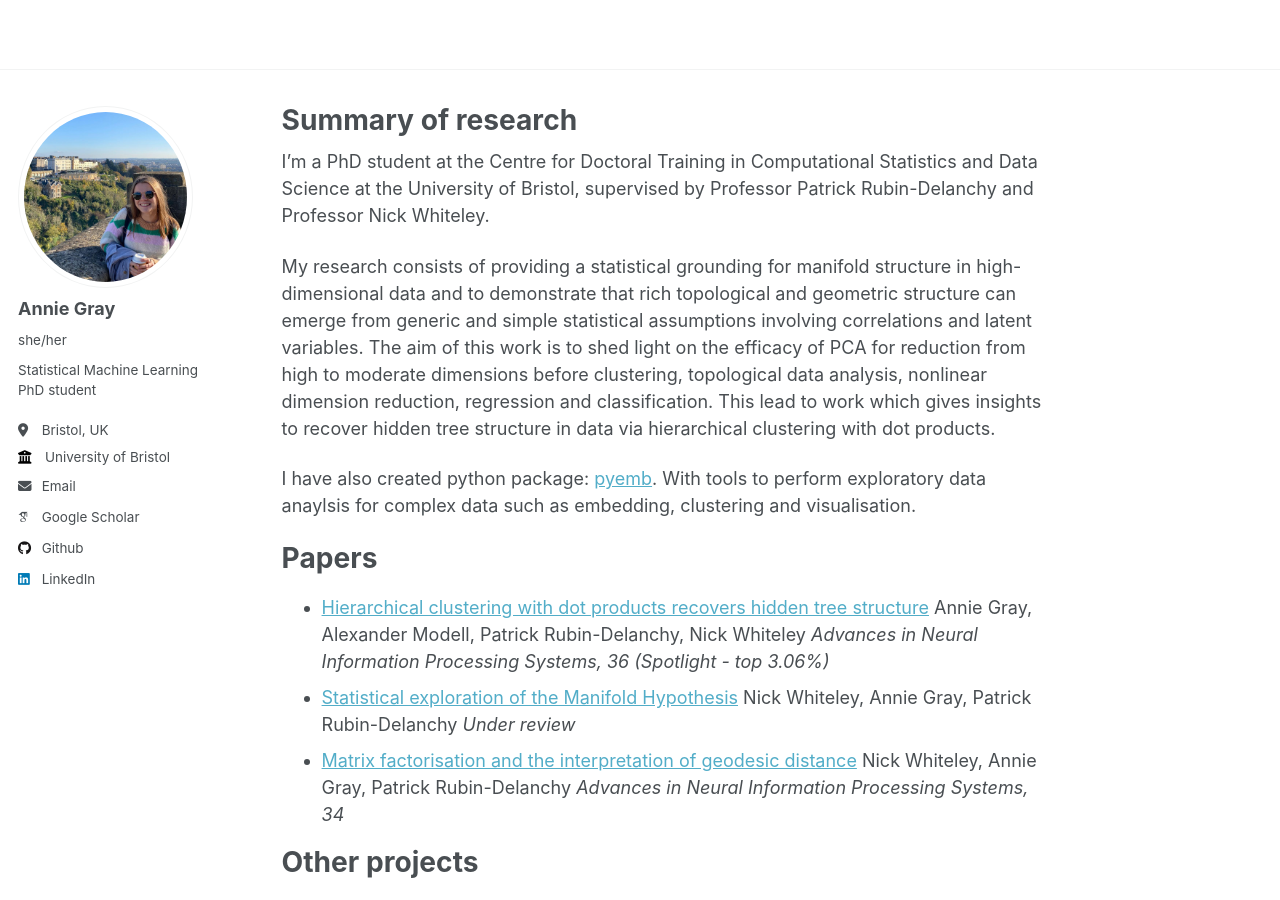
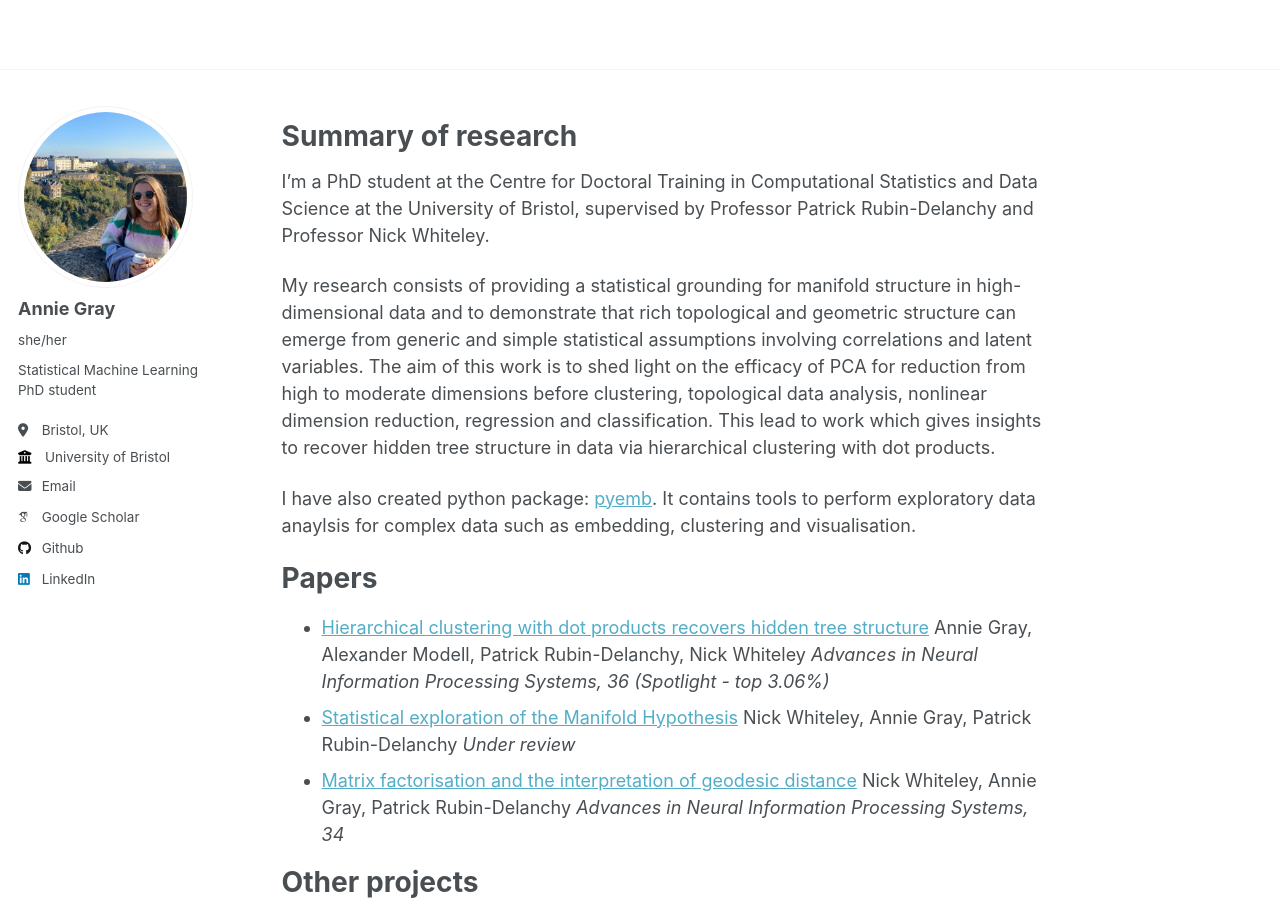
Before and after one commit to anniegray52/anniegray52.github.io, a Jekyll site: the page built from _pages/about.md, in a window 1280 px wide and 900 px high. Built offline with Jekyll 4.4.1, drawn with Linux system fonts in a browser that asks for light colours; some web fonts are replaced.

Commit message:
Update about.md

```diff
--- a/_pages/about.md
+++ b/_pages/about.md
@@ -1,17 +1,20 @@
 ---
 permalink: /
-title: "Summary of research"
+title: ""
 author_profile: true
 redirect_from:
   - /about/
   - /about.html
 ---
 
+Summary of research
+======
+
 I'm a PhD student at the Centre for Doctoral Training in Computational Statistics and Data Science at the University of Bristol, supervised by Professor Patrick Rubin-Delanchy and Professor Nick Whiteley.
 
 My research consists of providing a statistical grounding for manifold structure in high-dimensional data and to demonstrate that rich topological and geometric structure can emerge from generic and simple statistical assumptions involving correlations and latent variables. The aim of this work is to shed light on the efficacy of PCA for reduction from high to moderate dimensions before clustering, topological data analysis, nonlinear dimension reduction, regression and classification. This lead to work which gives insights to recover hidden tree structure in data via hierarchical clustering with dot products.
 
-I have also created python package: [pyemb](https://github.com/pyemb/pyemb). With tools to perform exploratory data anaylsis for complex data such as embedding, clustering and visualisation.
+I have also created python package: [pyemb](https://github.com/pyemb/pyemb). It contains tools to perform exploratory data anaylsis for complex data such as embedding, clustering and visualisation.
 
 
 Papers
```
